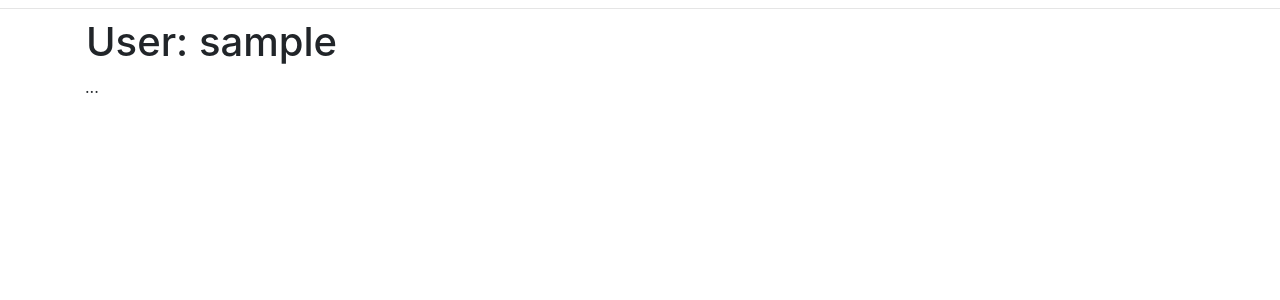
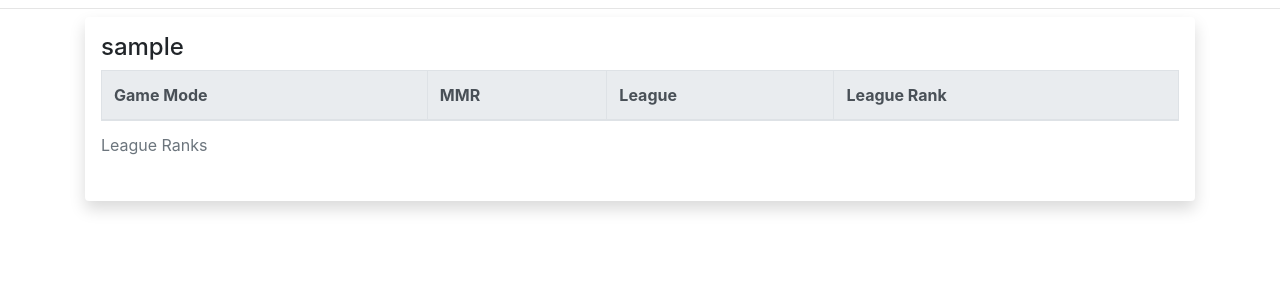
Before and after one commit to IOLevi/hotsapi, a Flask app: the page made by templates/base.html in a window 1280 px wide. Shown: the part 56-356 px from the top of the page. Run offline with Flask 2, Linux system fonts and the light colour scheme; the first user in the database is signed in; tables that the repository leaves empty hold one stand-in row (Sample ...); lists and menus that the app fills with data are empty; some libraries are stand-ins or nearby versions.

Commit message:
rewrote user page to show MMRs from hotslogs

```diff
--- a/templates/base.html
+++ b/templates/base.html
@@ -61,8 +61,9 @@
 
     <!-- Optional JavaScript -->
     <!-- jQuery first, then Popper.js, then Bootstrap JS -->
-    <script src="https://code.jquery.com/jquery-3.3.1.slim.min.js" integrity="sha384-q8i/X+965DzO0rT7abK41JStQIAqVgRVzpbzo5smXKp4YfRvH+8abtTE1Pi6jizo"
-        crossorigin="anonymous"></script>
+    <!-- <script src="https://code.jquery.com/jquery-3.3.1.slim.min.js" integrity="sha384-q8i/X+965DzO0rT7abK41JStQIAqVgRVzpbzo5smXKp4YfRvH+8abtTE1Pi6jizo"
+        crossorigin="anonymous"></script> -->
+    <script src="https://code.jquery.com/jquery-3.3.1.min.js"></script>
     <script src="https://cdnjs.cloudflare.com/ajax/libs/popper.js/1.14.3/umd/popper.min.js" integrity="sha384-ZMP7rVo3mIykV+2+9J3UJ46jBk0WLaUAdn689aCwoqbBJiSnjAK/l8WvCWPIPm49"
         crossorigin="anonymous"></script>
     <script src="https://stackpath.bootstrapcdn.com/bootstrap/4.1.2/js/bootstrap.min.js" integrity="sha384-o+RDsa0aLu++PJvFqy8fFScvbHFLtbvScb8AjopnFD+iEQ7wo/CG0xlczd+2O/em"
@@ -70,6 +71,7 @@
     <script src="https://cdn.datatables.net/1.10.19/js/jquery.dataTables.min.js"></script>
     <script src="https://cdn.datatables.net/1.10.19/js/dataTables.bootstrap4.min.js"></script>
     <script src="/static/datatable.js"></script>
+    {%block script %}{% endblock %}
 </body>
 
 </html>
--- a/templates/user.html
+++ b/templates/user.html
@@ -1,12 +1,59 @@
 {% extends "base.html" %}
 
 {% block content %}
-    <table>
-        <tr valign="top">
-            <td>
-                <h1>User: {{ user.username }}</h1>
-            </td>
+
+<div class="container shadow p-3 mb-5 bg-white rounded">
+    <h4> {{ current_user.username }} </h4>
+<table id='myTable' class="table table-striped table-bordered table-hover">
+    <caption>League Ranks</caption>
+    <thead class='thead-light'>
+        <tr>
+            <th>Game Mode</th>
+            <th>MMR</th>
+            <th>League</th>
+            <th>League Rank</th>
         </tr>
-    </table>
-    ...
+    </thead>
+    <tbody>
+    </tbody>
+</table>
+</div>
 {% endblock %}
+
+{%block script %}
+    <script>
+        $(document).ready(function() {
+        let player = '{{ current_user.hotslogs }}';
+        let url = `https://api.hotslogs.com/Public/Players/1/${player}`
+
+        $.get(url, function (data) {
+            console.log((data));
+
+            for (let row of data['LeaderboardRankings']) {
+                if (row['LeagueRank'] !== null) {
+                let league = row['LeagueID'];
+                let lclass = '';
+                switch(league) {
+                    case 0:
+                        lclass = 'Master'
+                        break;
+                    case 1:
+                        lclass = 'Diamond'
+                        break;
+                    case 2:
+                        lclass = 'Silver'
+                        break;
+                    case 3:
+                        lclass = 'Bronze'
+                        break;
+                }
+
+                $('#myTable > tbody:last-child').append(`<tr><td>${row['GameMode']}</td><td>${row['CurrentMMR']}</td><td>${lclass}</td><td>${row['LeagueRank']}</td></tr>`);
+                }
+            }
+            // $('#qm').html(data['LeaderboardRankings'][0]['CurrentMMR']);
+        });
+       });
+
+    </script>
+{% endblock %}
```
Also changed, not shown: static/mmr.js (+9 -4 lines).
